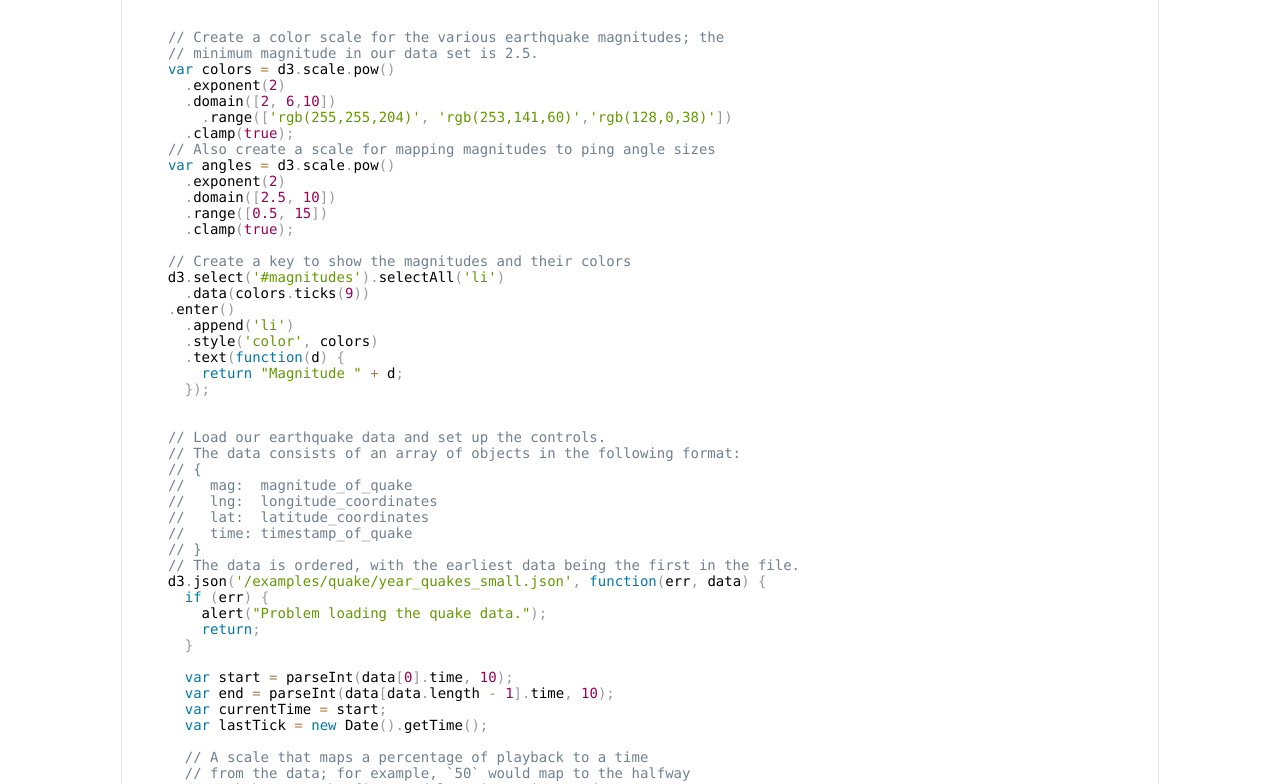
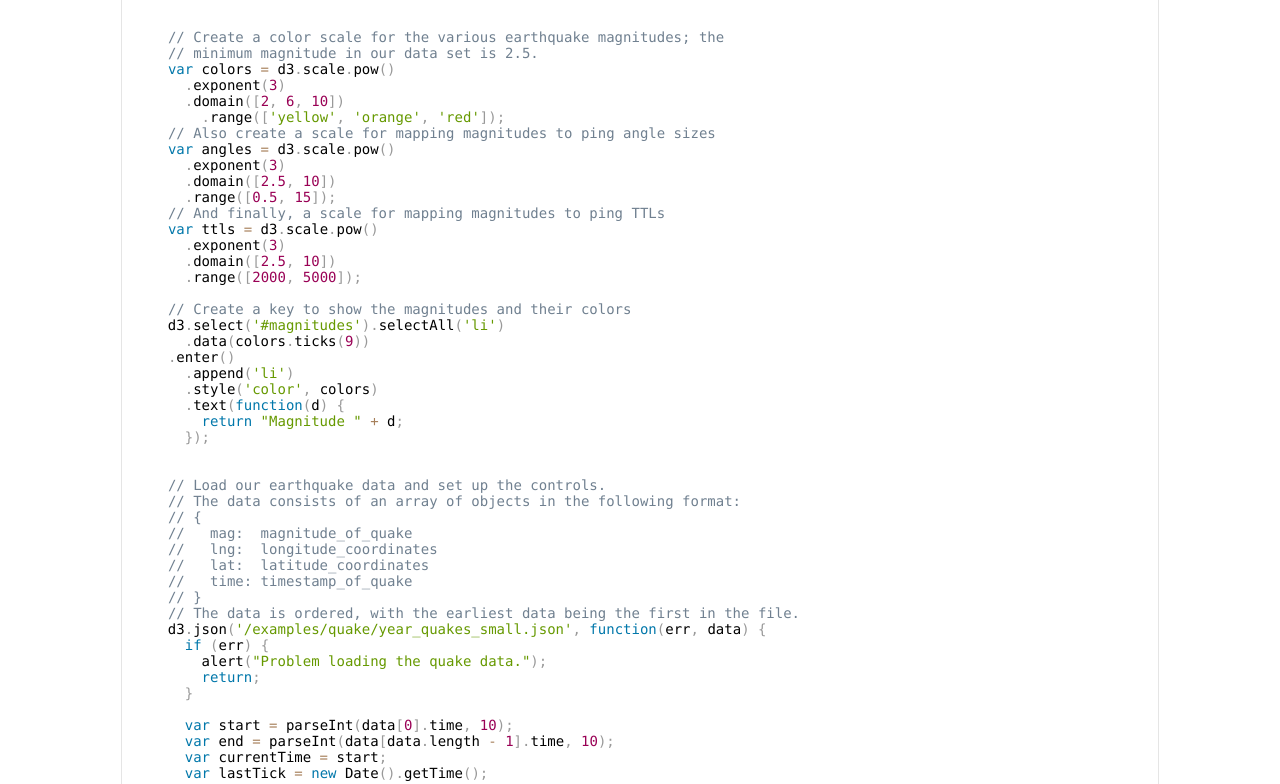
Before and after one commit to BinaryMuse/planetary.js, a plain HTML site: page examples/quake.html in a window 1280 px wide. Shown: the part 1008-1792 px from the top of the page. Drawn offline with nearby package versions, Linux system fonts and the light colour scheme.

Commit message:
Update site

```diff
--- a/examples/quake.html
+++ b/examples/quake.html
@@ -95,16 +95,19 @@
   // Create a color scale for the various earthquake magnitudes; the
   // minimum magnitude in our data set is 2.5.
   var colors = d3.scale.pow()
-    .exponent(2)
-    .domain([2, 6,10])
-      .range(['rgb(255,255,204)', 'rgb(253,141,60)','rgb(128,0,38)'])
-    .clamp(true);
+    .exponent(3)
+    .domain([2, 6, 10])
+      .range(['yellow', 'orange', 'red']);
   // Also create a scale for mapping magnitudes to ping angle sizes
   var angles = d3.scale.pow()
-    .exponent(2)
+    .exponent(3)
     .domain([2.5, 10])
-    .range([0.5, 15])
-    .clamp(true);
+    .range([0.5, 15]);
+  // And finally, a scale for mapping magnitudes to ping TTLs
+  var ttls = d3.scale.pow()
+    .exponent(3)
+    .domain([2.5, 10])
+    .range([2000, 5000]);
 
   // Create a key to show the magnitudes and their colors
   d3.select('#magnitudes').selectAll('li')
@@ -199,7 +202,8 @@
           // Here we use the `angles` and `colors` scales we built earlier
           // to convert magnitudes to appropriate angles and colors.
           angle: angles(ping.mag),
-          color: colors(ping.mag)
+          color: colors(ping.mag),
+          ttl:   ttls(ping.mag)
         });
       }
 
```
Also changed, not shown: examples/quake/quake.js (+12 -8 lines), js/lib/planetaryjs.min.js.
